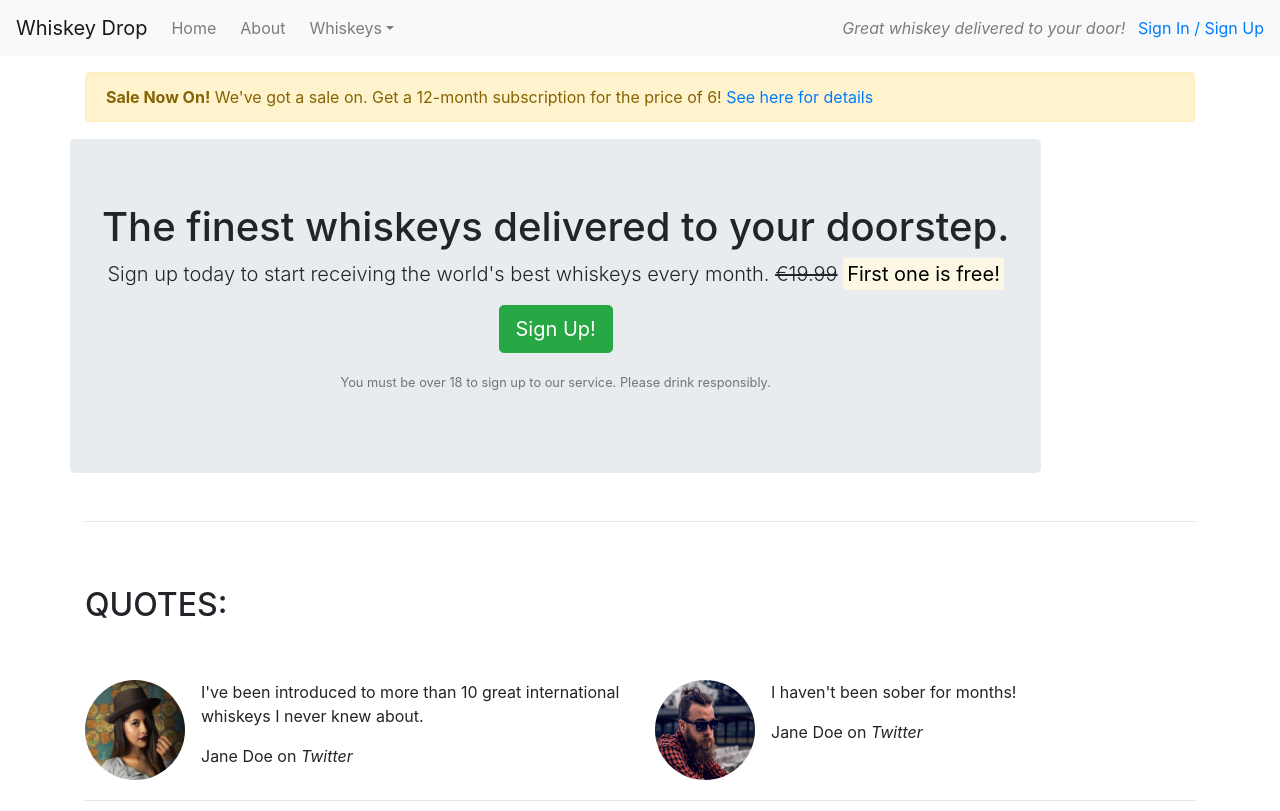
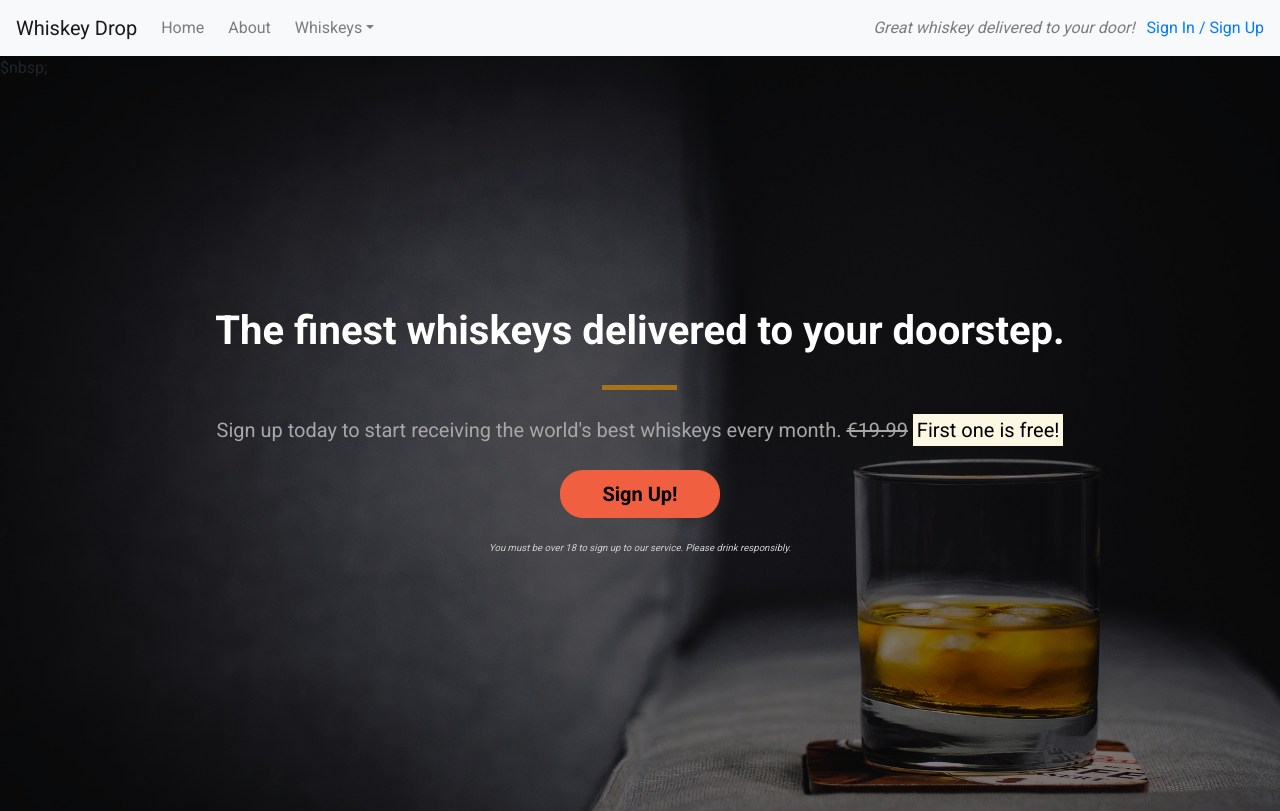
Before and after one commit to MauRuRo/Bootstrap-Discovery, a plain HTML site: page index.html in a window 1280 px wide. Shown: the top 811 px of the page. Drawn offline with nearby package versions, Linux system fonts and the light colour scheme.

Commit message:
Updating Our Callout

```diff
--- a/css/style.css
+++ b/css/style.css
@@ -0,0 +1,96 @@
+body {
+   font-family:'Roboto', sans-serif;
+}
+
+.alert-container {
+
+}
+
+.features-container {
+
+}
+
+.quotes-container {
+
+}
+.opaque-overlay {
+    position:absolute;
+    top:0;
+    left:0;
+    height:100%;
+    width: 100%;
+    background-color:rgba(0,0,0,0.5);
+}
+.callout-container {
+    height:100vh;
+
+  background: url(../images/whiskey-background.jpg) no-repeat bottom right fixed;
+  -webkit-background-size: cover;
+  -moz-background-size: cover;
+  -o-background-size: cover;
+  background-size: cover;
+
+display: flex;
+align-items: center;
+justify-content: center;
+position:relative;
+
+}
+/* BLOCKDIVIDERS */
+.block-divider {
+    width: 75px;
+    height: 5px;
+    border: 0;
+
+}
+.block-divider--orange {
+ background-color: #a5741a;
+}
+.block-divider--short{
+    width:35px;
+}
+
+/* JUMBOTRON */
+.jumbotron {
+    background-color: transparent;
+}
+.jumbotron-header {
+    color: white;
+    font-weight:bold;
+    margin-bottom:30px;
+
+}
+
+.jumbotron small {
+    font-size: 60%;
+    font-style: italic;
+    color: #d0d0d0;
+}
+
+.jumbotron .lead {
+    margin: 25px 0;
+    color: #a7a7a7;
+}
+
+/* BUTTONS */
+
+.btn--cta {
+    font-weight: bold;
+    border-radius:23px;
+    width: 160px;
+
+}
+
+.btn--red {
+    background-color: #f05f40;
+    border-color: #f05f40;
+}
+
+.btn--red:hover,
+.btn--red:active,
+.btn--red:focus,
+.btn--red:active:focus {
+    background-color: #ab442e;
+    border-color: #ab442e;
+    color: white;
+}
--- a/index.html
+++ b/index.html
@@ -6,6 +6,8 @@
 	<meta name="viewport" content="width=device-width, initial-scale=1.0">
 	<title>Whiskey Drop | Taste a new whiskey every month</title>
 	<link rel="stylesheet" href="https://maxcdn.bootstrapcdn.com/bootstrap/4.1.3/css/bootstrap.min.css">
+	<link href="https://fonts.googleapis.com/css?family=Roboto:400,700&display=swap" rel="stylesheet">
+	<link rel="stylesheet" href="css/style.css">
 	<script src="https://kit.fontawesome.com/9facdf36e4.js" crossorigin="anonymous"></script>
 </head>
 
@@ -39,8 +41,7 @@
 			<a href="/login">Sign In / Sign Up</a>
 		</div>
 	</nav>
-	<article class="container mt-3">
-		<!-- Callout -->
+	<!-- <div class="container alert-container">
 		<div class="row d-none d-sm-block">
 			<div class="col-12">
 				<div class="alert alert-warning">
@@ -49,26 +50,31 @@
 				</div>
 			</div>
 		</div>
-		</div>
+	</div> -->
+	<div class="container-fluid callout-container">
+    <div class="opaque-overlay">$nbsp;</div>
 		<div class="row">
-			<div class="col-12"></div>
+			<div class="col-12">
 				<section class="callout jumbotron text-center">
-				<h1>The finest whiskeys delivered to your doorstep.</h1>
+					<h1 class="jumbotron-header">The finest whiskeys delivered to your doorstep.</h1>
+					<hr class="block-divider block-divider--orange">
 					<p class="lead">Sign up today to start receiving the world's best whiskeys every month.
 						<s class="d-none d-sm-inline">€19.99</s>
 						<span class="d-inline d-sm-none"><br></span>
 						<strong><mark>First one is free!</mark></strong></p>
-				<p><button class="btn btn-lg btn-success" data-toggle="modal" data-target="#signUpModal">Sign Up!</button>
+					<p><button class="btn btn-lg btn--cta btn--red" data-toggle="modal" data-target="#signUpModal">Sign Up!</button>
 					</p>
 					<p class="text-muted">
-					<small>You must be over 18 to sign up to our service. Please drink responsibly.</small></p>
+						<small>You must be over 18 to sign up to our service. Please drink responsibly.</small>
+                        </p>
 				</section>
+			</div>
+		</div>
 	</div>
 
 
 	<!-- /.callout -->
-		<hr>
-
+	<div class="container quotes-container">
 		<!-- Quotes -->
 		<section class="quotes">
 			<div class="row">
@@ -80,7 +86,7 @@
 				<div class="col-12 col-md-6">
 					<div class="media">
 						<div class="d-none d-sm-block">
-							<img src="images/girl-image.png" class="rounded-circle mr-3" height=100 width=100 alt="girl">
+							<img src="images/girl-image.png" class="rounded-circle mr-3" height=100 width=100 alt="girl" style="border: 5px solid Slategray">
                         </div>
 							<div class="mediabody">
 								<blockquote class="quote">
@@ -96,7 +102,7 @@
 					<div class="col-12 col-md-6">
 						<div class="media">
 							<div class="d-none d-sm-block">
-								<img src="images/guy-image.png" class="rounded-circle mr-3" height=100 width=100 alt="guy">
+								<img src="images/guy-image.png" class="rounded-circle mr-3" height=100 width=100 alt="guy" style="border: 5px solid Slategray">
                     </div>
 								<div class="mediabody">
 									<blockquote class="quote">
@@ -108,10 +114,12 @@
 						</div>
 					</div>
 		</section>
+	</div>
 	<!-- /.quotes -->
-		<hr>
+
 
 	<!-- Features -->
+	<div class="container features-container">
 		<section class="features">
 			<div class="row">
 				<div class="col-12 my-5">
@@ -167,6 +175,7 @@
 				</div>
 			</div>
 		</section>
+	</div>
 	<!-- <section>
 			<table class="table table-dark">
 				<thead>
@@ -200,7 +209,7 @@
 			</table>
 		</section> -->
 	<!-- /.features -->
-	</article>
+
 
 	<div class="modal" tabindex="-1" role="dialog" id="signUpModal">
 		<div class="modal-dialog" role="document">
```
Also changed, not shown: images/whiskey-background.jpg (added). Lines whose indentation alone changed are shown as unchanged.
